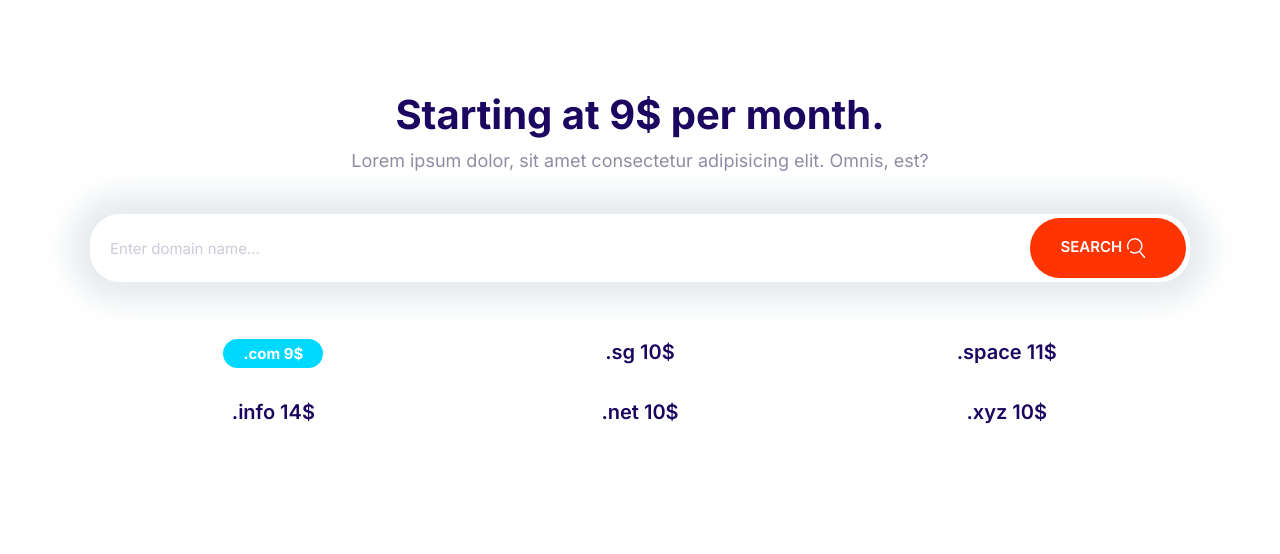
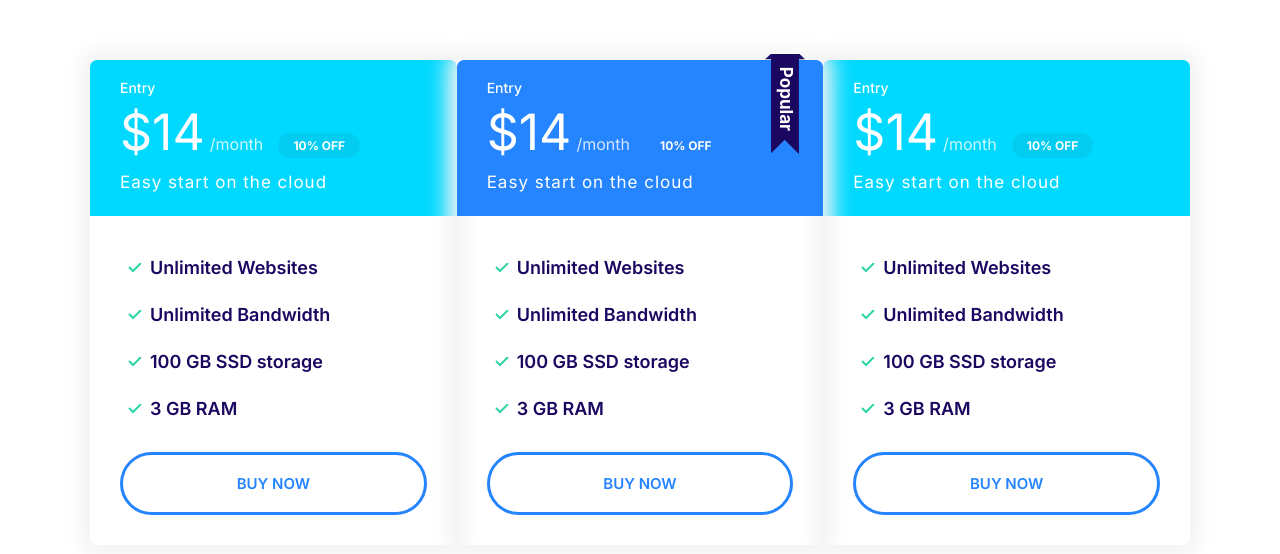
Before and after one commit to Amirhosseinsaberi/amirproject, a plain HTML site: page index.html in a window 1280 px wide. Drawn offline with Linux system fonts and the light colour scheme.

Commit message:
Build plans block.

```diff
--- a/index.html
+++ b/index.html
@@ -15,30 +15,69 @@
     <link rel="stylesheet" href="/css/styles.css" />
   </head>
   <body>
-    <section class="block container block-domain">
-      <header class="block__header">
-        <h2>Starting at 9$ per month.</h2>
-        <p>
-          Lorem ipsum dolor, sit amet consectetur adipisicing elit. Omnis, est?
-        </p>
-      </header>
-      <div class="input-group">
-        <input type="text" class="input" placeholder="Enter domain name..." />
-        <button class="btn btn--accent">
-          Search
-          <svg class="icon icon--primary icon--group">
-            <use xlink:href="/images/sprite.svg#search"></use>
-          </svg>
-        </button>
+    <section class="block container block-plan">
+      <div class="grid grid--1x3">
+        <div class="plan">
+          <div class="card card--secondary">
+            <header class="card__header">
+              <h3 class="plan__name">Entry</h3>
+              <span class="plan__price">$14</span>
+              <span class="plan__billing-cycle">/month</span>
+              <span class="badge badge--secondary badge--small">10% OFF</span>
+              <span class="plan__description">Easy start on the cloud</span>
+            </header>
+            <div class="card__body">
+              <ul class="list list--tick">
+                <li class="list__item">Unlimited Websites</li>
+                <li class="list__item">Unlimited Bandwidth</li>
+                <li class="list__item">100 GB SSD storage</li>
+                <li class="list__item">3 GB RAM</li>
+              </ul>
+              <button class="btn btn--outline btn--block">Buy Now</button>
+            </div>
+          </div>
+        </div>
+        <div class="plan plan--popular">
+          <div class="card card--primary">
+            <header class="card__header">
+              <h3 class="plan__name">Entry</h3>
+              <span class="plan__price">$14</span>
+              <span class="plan__billing-cycle">/month</span>
+              <span class="badge badge--primary badge--small">10% OFF</span>
+              <span class="plan__description">Easy start on the cloud</span>
+            </header>
+            <div class="card__body">
+              <ul class="list list--tick">
+                <li class="list__item">Unlimited Websites</li>
+                <li class="list__item">Unlimited Bandwidth</li>
+                <li class="list__item">100 GB SSD storage</li>
+                <li class="list__item">3 GB RAM</li>
+              </ul>
+              <button class="btn btn--outline btn--block">Buy Now</button>
+            </div>
+          </div>
+        </div>
+        <div class="plan">
+          <div class="card card--secondary">
+            <header class="card__header">
+              <h3 class="plan__name">Entry</h3>
+              <span class="plan__price">$14</span>
+              <span class="plan__billing-cycle">/month</span>
+              <span class="badge badge--secondary badge--small">10% OFF</span>
+              <span class="plan__description">Easy start on the cloud</span>
+            </header>
+            <div class="card__body">
+              <ul class="list list--tick">
+                <li class="list__item">Unlimited Websites</li>
+                <li class="list__item">Unlimited Bandwidth</li>
+                <li class="list__item">100 GB SSD storage</li>
+                <li class="list__item">3 GB RAM</li>
+              </ul>
+              <button class="btn btn--outline btn--block">Buy Now</button>
+            </div>
+          </div>
+        </div>
       </div>
-      <ul class="list block-domain__prices">
-        <li><span class="badge badge--secondary">.com 9$</span></li>
-        <li>.sg 10$</li>
-        <li>.space 11$</li>
-        <li>.info 14$</li>
-        <li>.net 10$</li>
-        <li>.xyz 10$</li>
-      </ul>
     </section>
     <script src="/JS/main.js"></script>
   </body>
```
